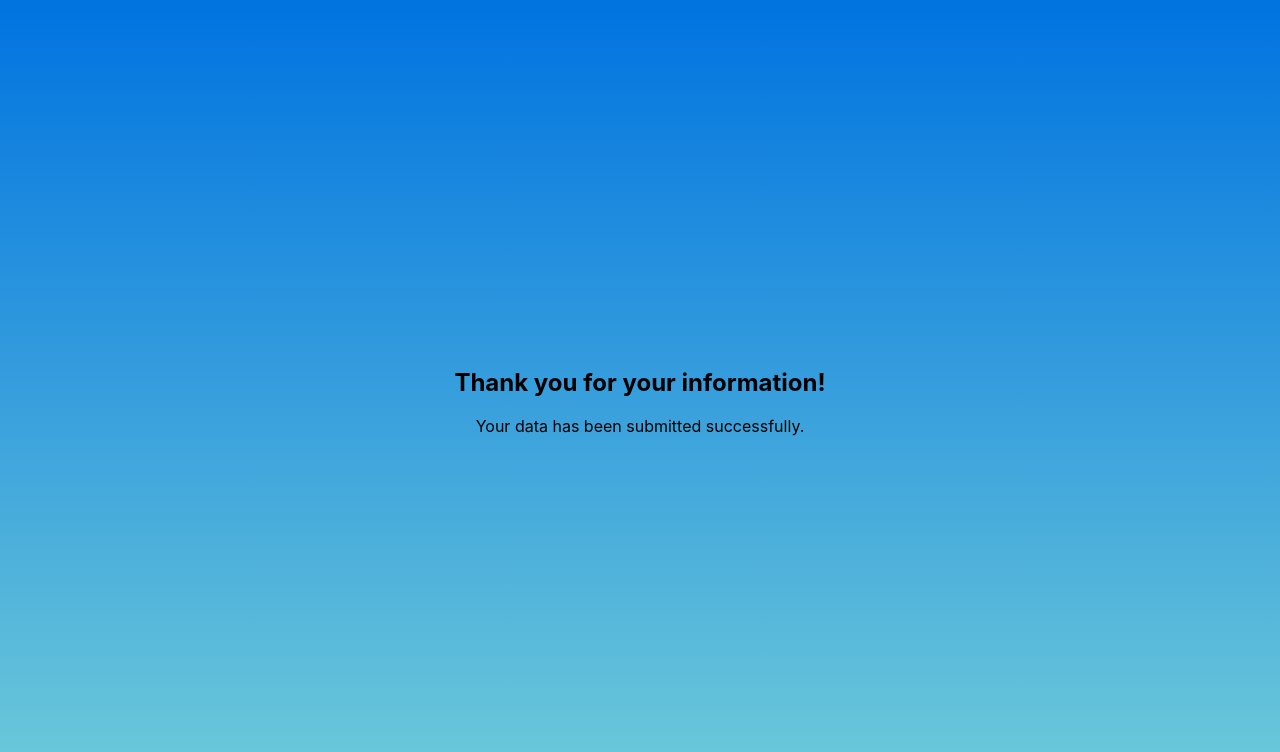
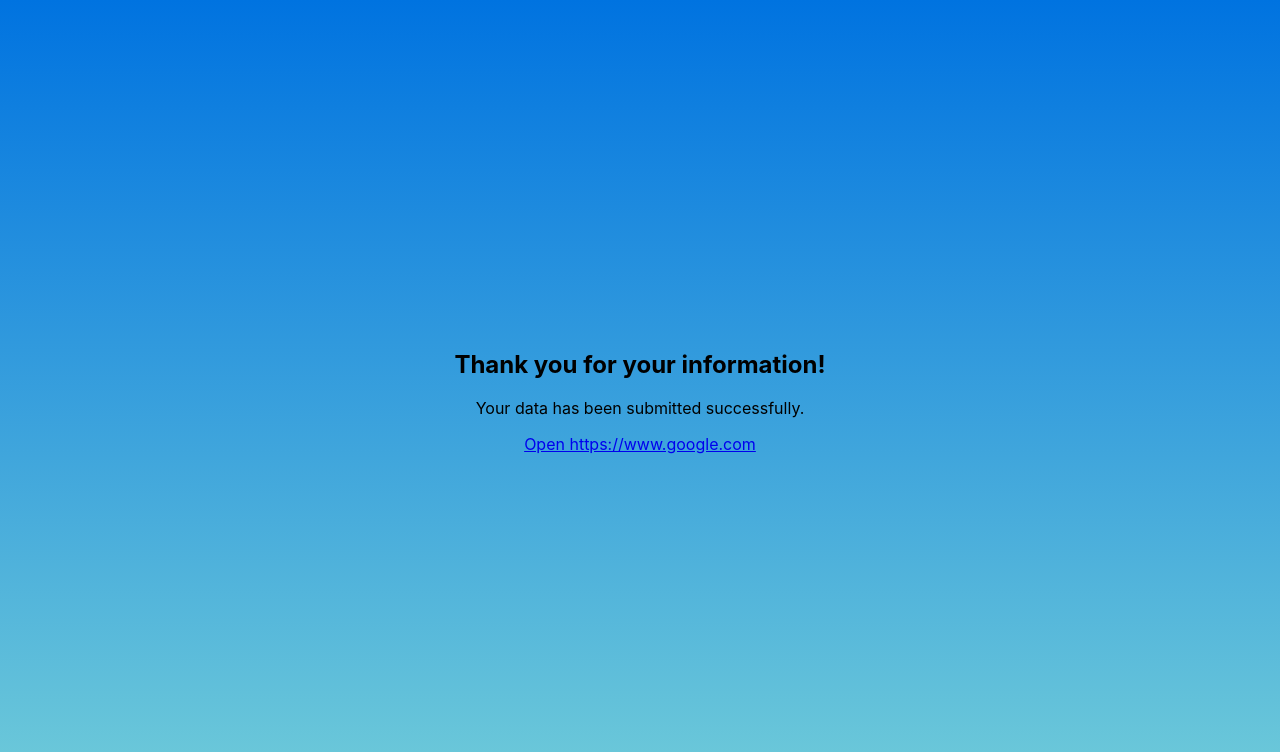
Before and after one commit to akarat27/DQ-REGIST-FORM, a React (Create React App) app: page /thank-you in a window 1280 px wide. Shown: the top 752 px of the page. Built offline with nearby package versions, Linux system fonts and the light colour scheme.

Commit message:
Open google

```diff
--- a/src/LoginSuccessPage.js
+++ b/src/LoginSuccessPage.js
@@ -4,6 +4,12 @@
   return (
     <div className="thank-you-page">
       <h2>Thank You for Logging In!</h2>
+      <p>
+            {/* By submitting this form, you agree to our{' '} */}
+            <a href={'https://www.google.com'} target="_blank" rel="noopener noreferrer">
+              Open https://www.google.com
+            </a>
+      </p>
     </div>
   );
 }
--- a/src/ThankYou.js
+++ b/src/ThankYou.js
@@ -5,6 +5,12 @@
     <div>
       <h2>Thank you for your information!</h2>
       <p>Your data has been submitted successfully.</p>
+      <p>
+            {/* By submitting this form, you agree to our{' '} */}
+            <a href={'https://www.google.com'} target="_blank" rel="noopener noreferrer">
+              Open https://www.google.com
+            </a>
+      </p>
     </div>
   );
 }
```
